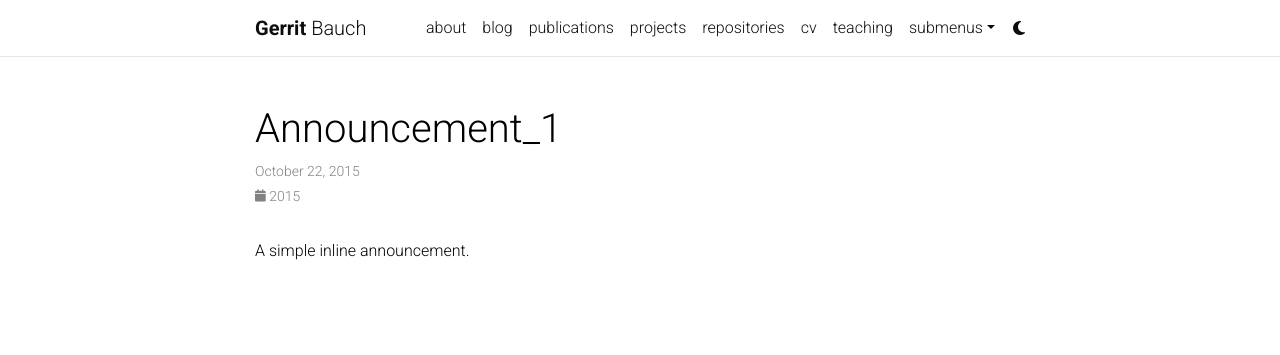
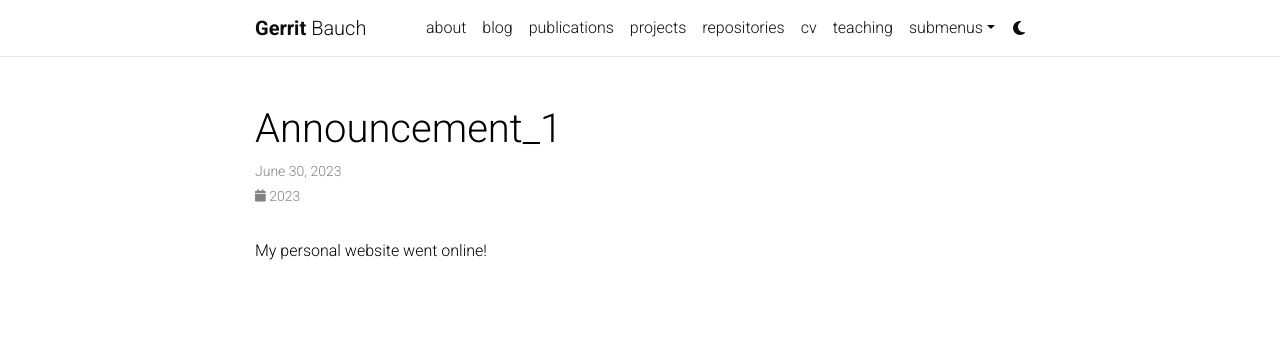
Before and after one commit to gbauch/gbauch.github.io, a Jekyll site: the page built from _news/announcement_1.md, in a window 1280 px wide. Shown: the top 355 px of the page. Built offline with Jekyll 4.4.1, drawn with Linux system fonts in a browser that asks for light colours; comment, search, counter and statistics services are not loaded; a style sheet for code colours, icons or effects is not loaded.

Commit message:
Update announcement_1.md

```diff
--- a/_news/announcement_1.md
+++ b/_news/announcement_1.md
@@ -1,8 +1,8 @@
 ---
 layout: post
-date: 2015-10-22 15:59:00-0400
+date: 2023-06-30 16:00
 inline: true
 related_posts: false
 ---
 
-A simple inline announcement.
+My personal website went online!
```
